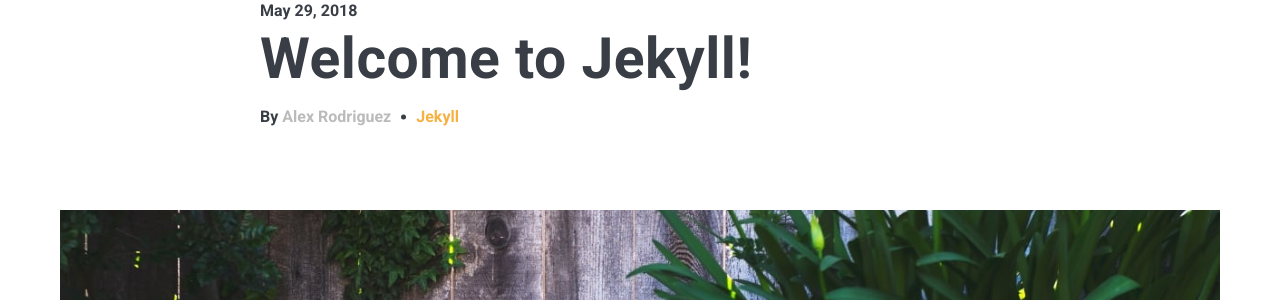
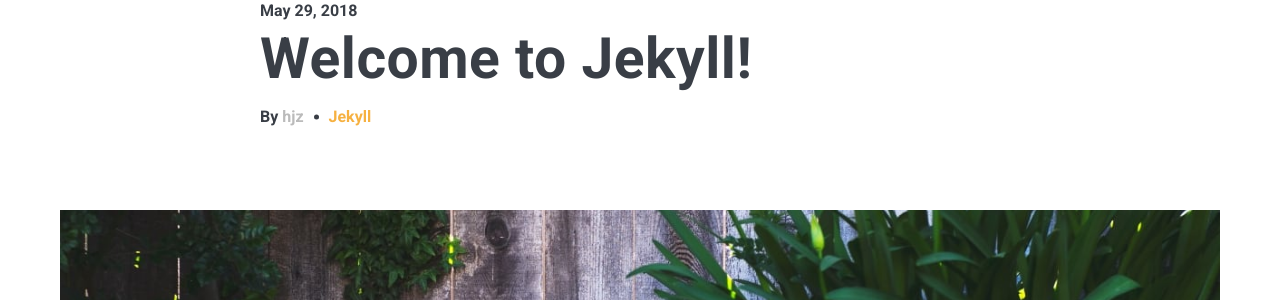
Before and after one commit to flyelephent/flyelephent, a Jekyll site: the page built from _posts/2018-05-29-welcome-to-jekyll.markdown, in a window 1280 px wide and 900 px high. Shown: the part 183-483 px from the top of the window. Built offline with Jekyll 4.4.1, drawn with Linux system fonts in a browser that asks for light colours; nearby versions of some CDN libraries; comment, search, counter and statistics services are not loaded.

Commit message:
name change

```diff
--- a/_data/settings.yml
+++ b/_data/settings.yml
@@ -8,10 +8,10 @@ description: Zolan is modern minimal theme for Jekyll
 #-------------------------------
 # Author Settings
 author:
-  name: Alex Rodriguez
+  name: hjz
   image: 01.jpg
-  say-hello: Hello, I’m <strong>Alex Rodriguez</strong>
-  bio: Designs, talks, and writes about <strong>web</strong>, <strong>ethics</strong>, <strong>privacy</strong>, and dev. I share design tutorials, free resources and inspiration. Loves <a href="#">music</a> & riding his bicycle.
+  say-hello: Hello, I’m <strong>hjz</strong>
+  bio: Designs, talks, and writes about <strong>web</strong>, <strong>ethics</strong>, <strong>privacy</strong>, and dev. I share design tutorials, free resources and inspiration. Loves <a href="#">music</a> & soccer.
 
 
 #-------------------------------
--- a/_pages/about.md
+++ b/_pages/about.md
@@ -5,7 +5,7 @@ permalink: /about/
 image: 01.jpg
 ---
 
-Hi, my name is Alex Rodriguez. I like being at the center of events, being free and enjoying every moment. Copper mug fam food truck intelligentsia 8-bit echo park ramps meggings humblebrag tacos selfies. Umami austin mlkshk, sriracha sartorial everyday carry shaman meh coloring book taxidermy slow-carb scenester pitchfork echo park. Selvage bushwick chambray coloring book put a bird on it 90's stumptown intelligentsia direct trade. Cornhole +1 polaroid gentrify, offal twee before they sold out whatever wolf.
+Hi, my name is Alex hjz. I like being at the center of events, being free and enjoying every moment. Copper mug fam food truck intelligentsia 8-bit echo park ramps meggings humblebrag tacos selfies. Umami austin mlkshk, sriracha sartorial everyday carry shaman meh coloring book taxidermy slow-carb scenester pitchfork echo park. Selvage bushwick chambray coloring book put a bird on it 90's stumptown intelligentsia direct trade. Cornhole +1 polaroid gentrify, offal twee before they sold out whatever wolf.
 
 ***
 
```
